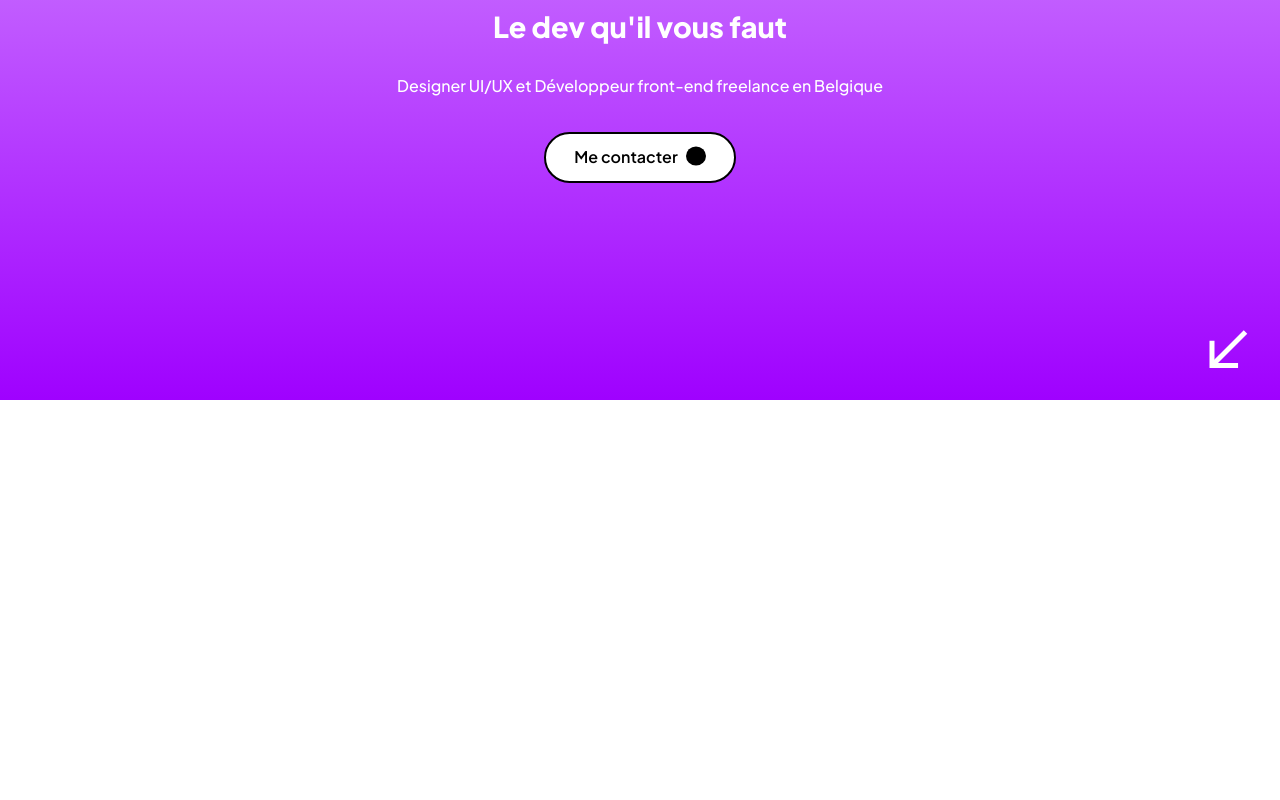
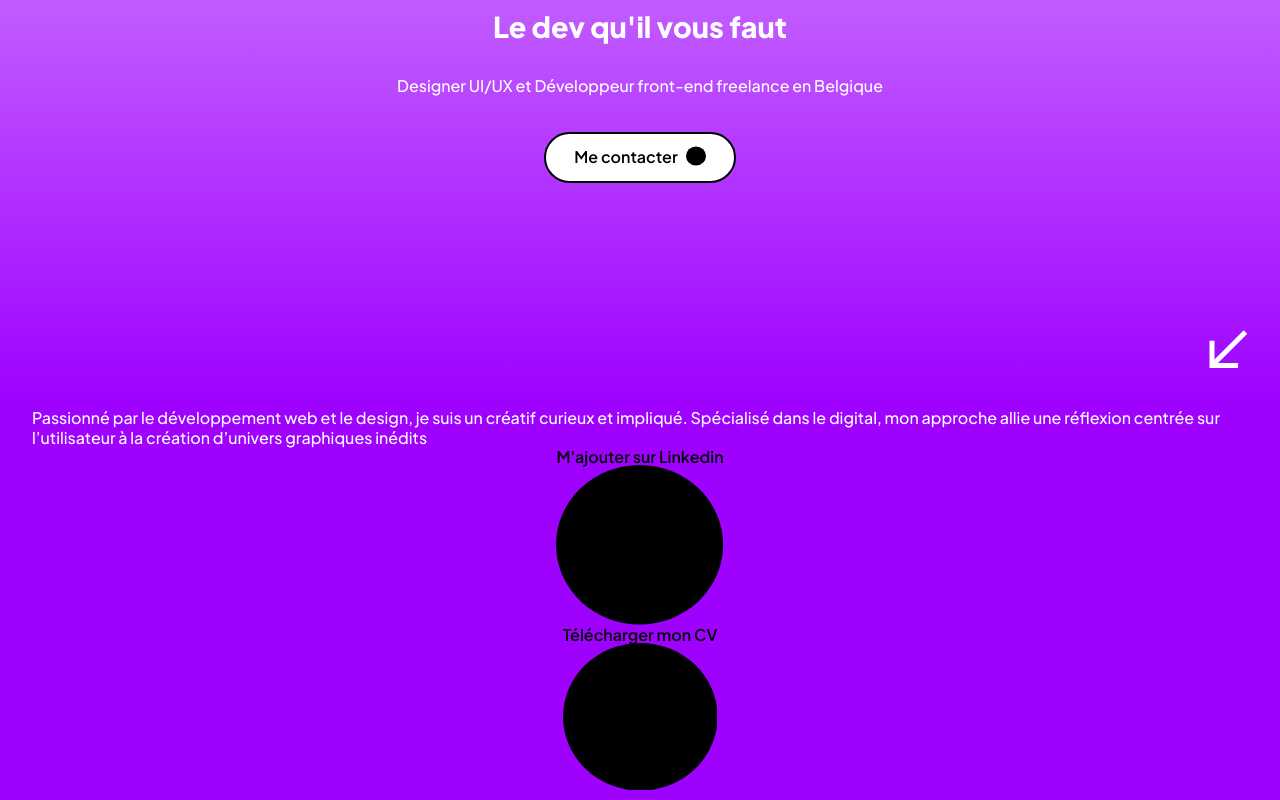
Before and after one commit to Scofrard/Portfolio, a Vue app: page / in a window 1280 px wide. Shown: the part 400-1200 px from the top of the page. Before the commit the page ends 810 px from the top, so only its background shows below. Built offline with nearby package versions, Linux system fonts and the light colour scheme; some icons are missing; a web font is replaced by a local one.

Commit message:
Deploye About.vue
Deploye About.vue

```diff
--- a/src/App.vue
+++ b/src/App.vue
@@ -1,10 +1,12 @@
 <template>
-  <Header />
-  <Footer />
+  <Header/>
+  <About/>
+  <Footer/>
 </template>
 
 <script setup>
 import Header from './components/Header.vue'
+import About from './components/About.vue'
 import Footer from './components/Footer.vue'
 </script>
 
--- /dev/null
+++ b/src/components/About.vue
@@ -0,0 +1,15 @@
+<template>
+    <div class="about-container">
+        <p>Passionné par le développement web et le design, je suis un créatif curieux et impliqué. Spécialisé dans le digital, mon approche allie une réflexion centrée sur l’utilisateur à la création d’univers graphiques inédits</p>
+        <a href="#">M'ajouter sur Linkedin<span class="arrow-right"><ArrowRightIcon/></span></a>
+        <a href="#">Télécharger mon CV<span class="arrow-right"><ArrowRightIcon/></span></a>
+    </div>
+</template>
+
+<script setup>
+import ArrowRightIcon from '@/assets/icons/arrowright.svg'
+</script>
+
+<style lang="scss">
+@use '../styles/header.scss';
+</style>
--- a/src/components/Header.vue
+++ b/src/components/Header.vue
@@ -37,8 +37,6 @@
     </header>
 
     <!-- Hero banner -->
-    <!-- Hero banner -->
-    <!-- Hero banner -->
 
     <div class="herobanner">
       <h1>Julien Petit</h1>
--- /dev/null
+++ b/src/styles/_about.scss
@@ -0,0 +1,13 @@
+.about-container {
+    background-color: #9F01FF;
+    height: 50vh;
+    padding: 0 2rem;
+    display: flex;
+    flex-direction: column;
+    align-items: center;
+    justify-content: center;
+
+    p {
+        color: #fff;
+    }
+}
--- a/src/styles/main.scss
+++ b/src/styles/main.scss
@@ -1,3 +1,4 @@
 @use './reset';
 @use './global';
 @use './header';
+@use './about';
```
